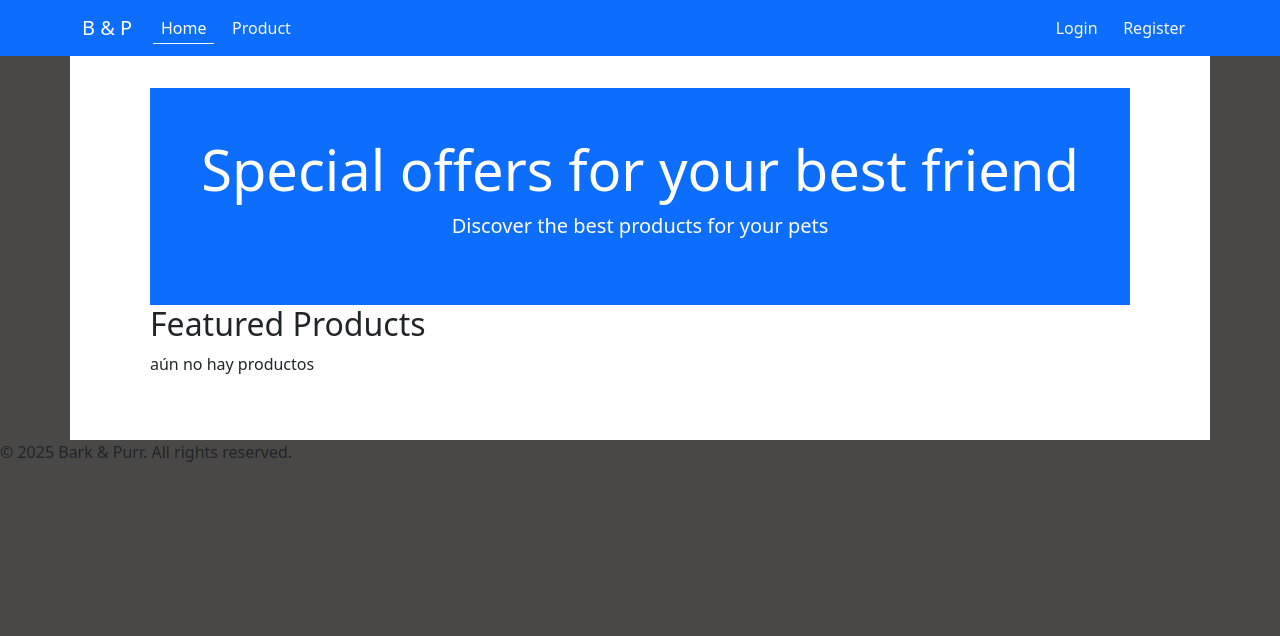
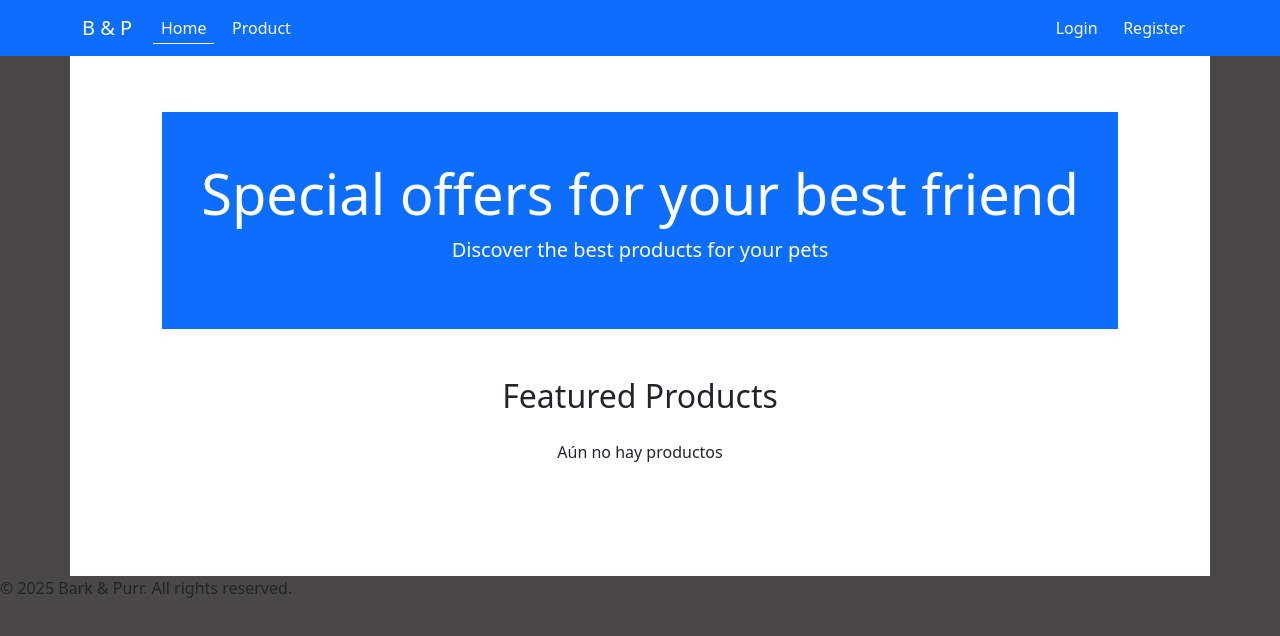
Before and after one commit to albotero/bark-and-purr, a React (Vite) app in the folder client/: page / in a window 1280 px wide. Shown: the top 636 px of the page. Built offline with nearby package versions, Linux system fonts and the light colour scheme.

Commit message:
bootstrap en home

```diff
--- a/client/src/components/FeaturedProducts.jsx
+++ b/client/src/components/FeaturedProducts.jsx
@@ -1,24 +1,25 @@
 import { ProductCard } from "./ProductCard";
+import Row from "react-bootstrap/esm/Row";
+import Col from "react-bootstrap/esm/Col";
 
 const FeaturedProducts = () => {
   // array vacío por ahora
   const featured = [];
 
   return (
-    <section className="featured-products">
-      <h2>Featured Products</h2>
-      <div className="product-carousel">
+    <section className="featured-products my-5">
+      <h2 className="text-center mb-4">Featured Products</h2>
+      <Row>
         {featured.length === 0 ? (
-          <p>aún no hay productos</p>
+          <p className="text-center">Aún no hay productos</p>
         ) : (
           featured.map((product) => (
-            <ProductCard
-              key={product.id}
-              product={product}
-            />
+            <Col key={product.id} md={4} className="mb-4">
+              <ProductCard product={product} />
+            </Col>
           ))
         )}
-      </div>
+      </Row>
     </section>
   );
 };
--- a/client/src/pages/Home.jsx
+++ b/client/src/pages/Home.jsx
@@ -1,12 +1,14 @@
 import Hero from "../components/Hero";
 import FeaturedProducts from "../components/FeaturedProducts";
+import Container from "react-bootstrap/esm/Container"
 
 const Home = () => {
   return (
-    <>
+    <Container className="my-4">
       <Hero />
       <FeaturedProducts />
-    </>
+    </Container>
   );
 };
+
 export default Home;
```
